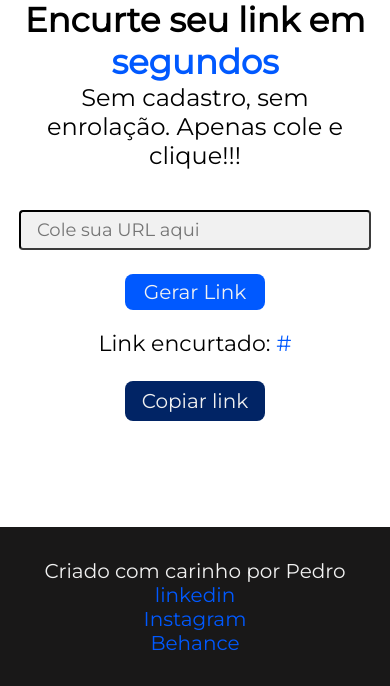
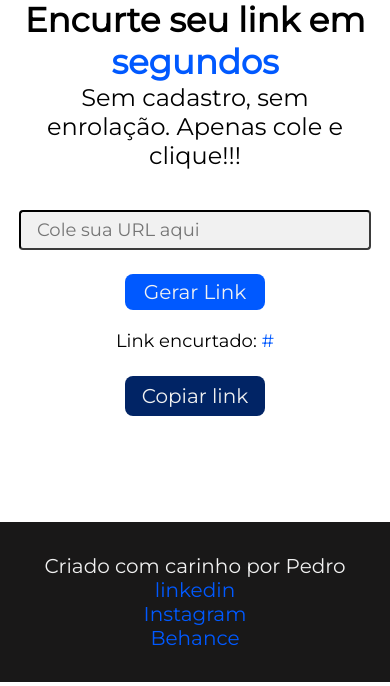
Before and after one commit to Pedro0911/quickurl, a Flask app: template templates/index.html in a window 390 px wide. Shown: the part 137-823 px from the top of the page. Run offline with Flask 3, Linux system fonts and the light colour scheme; the template is opened without the code that fills it: most values are stand-ins (such as "Sample title", 1, 10 or a date in 2020).

Commit message:
atualização de ajuste
tamanho de fontes foram ajustadas para dispositivos menores

```diff
--- a/static/css/responsive.css
+++ b/static/css/responsive.css
@@ -21,6 +21,39 @@
         font-size: 24px;
 
       }
+
+      #result{
+
+        display: flex;
+        flex-direction: column;
+
+        align-items: center;
+        justify-content: center;
+
+    }
+
+    #link_encurtado{
+      text-align: center;
+
+      font-family: "Montserrat", sans-serif;
+      font-optical-sizing: auto;
+      font-weight: 300;
+      font-style: normal;
+      font-size: 20px;
+    }
+
+    #short-url {
+      text-align: center;
+
+      font-family: "Montserrat", sans-serif;
+      font-optical-sizing: auto;
+      font-weight: 300;
+      font-style: normal;
+      font-size: 20px;
+  }
+
+
+
   }
 
 @media only screen and (max-width: 428px) {
@@ -51,4 +84,24 @@
         height: 35px;
         width: 170px;
       }
+
+      #link_encurtado{
+        text-align: center;
+
+        font-family: "Montserrat", sans-serif;
+        font-optical-sizing: auto;
+        font-weight: 300;
+        font-style: normal;
+        font-size: 18px;
+      }
+
+      #short-url {
+        text-align: center;
+
+        font-family: "Montserrat", sans-serif;
+        font-optical-sizing: auto;
+        font-weight: 300;
+        font-style: normal;
+        font-size: 18px;
+    }
   }
--- a/templates/index.html
+++ b/templates/index.html
@@ -43,10 +43,8 @@
                     <a id="short-url" href="{{ short_url }}" target="_blank">{{ short_url }}</a>
                 </p>
                 <button onclick="copyLink()" id="copiar_colar">Copiar link</button>
-        </div>
+            </div> <!--result-->
             {% endif %}
-
-
         </div>
 
     </section>
```
Also changed, not shown: database.db. Lines whose indentation alone changed are shown as unchanged.
